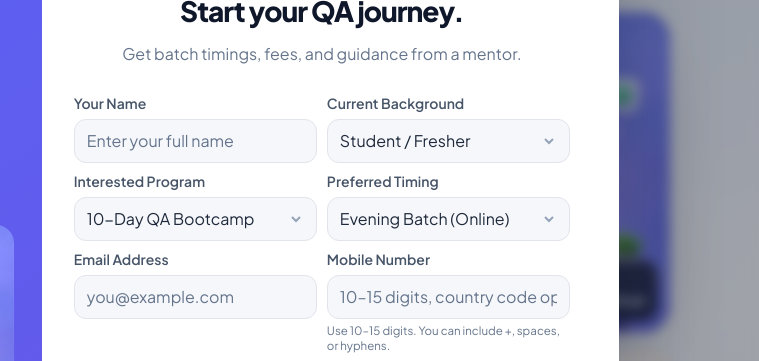
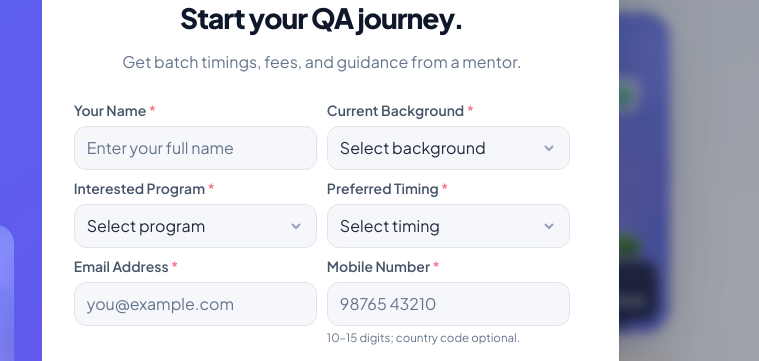
Before and after one commit to eyesofnydh/tesqivo, a website: page index.html in a window 1280 px wide. Shown: the part 180-541 px from the top of the page, 521-1280 px from the left. Drawn offline with Linux system fonts and the light colour scheme.

Commit message:
Polish required enquiry fields and confirmation

```diff
--- a/assets/enquiry-form.js
+++ b/assets/enquiry-form.js
@@ -51,7 +51,7 @@
       phone.setCustomValidity('');
       form.classList.add('is-submitted');
       anotherButton.hidden = false;
-      showStatus('Thank you! Your enquiry has been received. Our team will get back to you.', 'success');
+      showStatus('Thank you! Your enquiry has been received.\nOur team will get back to you soon.', 'success');
       form.dispatchEvent(new Event('inquiry:submitted'));
       status.focus({ preventScroll: true });
     } catch (error) {
--- a/index.html
+++ b/index.html
@@ -1035,11 +1035,12 @@
               <div class="grid grid-cols-1 sm:grid-cols-2 gap-4">
                 <div>
                   <label for="studentName" class="block text-xs font-semibold text-blue-200 mb-1">Your Name</label>
-                  <input id="studentName" name="name" type="text" autocomplete="name" required placeholder="Enter your full name" class="w-full px-3.5 py-2.5 rounded-xl bg-slate-900 border border-slate-700 text-white text-sm focus:outline-none focus:border-blue-400" />
+                  <input id="studentName" name="name" type="text" autocomplete="name" required maxlength="100" placeholder="Enter your full name" class="w-full px-3.5 py-2.5 rounded-xl bg-slate-900 border border-slate-700 text-white text-sm focus:outline-none focus:border-blue-400" />
                 </div>
                 <div>
                   <label for="studentBackground" class="block text-xs font-semibold text-blue-200 mb-1">Current Background</label>
-                  <select id="studentBackground" name="background" class="w-full px-3.5 py-2.5 rounded-xl bg-slate-900 border border-slate-700 text-white text-sm focus:outline-none focus:border-blue-400">
+                  <select id="studentBackground" name="background" required class="w-full px-3.5 py-2.5 rounded-xl bg-slate-900 border border-slate-700 text-white text-sm focus:outline-none focus:border-blue-400">
+                    <option value="" disabled selected>Select background</option>
                     <option value="Student / Fresher">Student / Fresher</option>
                     <option value="Career Switcher (Non-IT to IT)">Career Switcher (Non-IT to IT)</option>
                     <option value="Working Professional (0-3 Years)">Working Professional (0-3 Years)</option>
@@ -1050,7 +1051,8 @@
               <div class="grid grid-cols-1 sm:grid-cols-2 gap-4">
                 <div>
                   <label for="selectedProgram" class="block text-xs font-semibold text-blue-200 mb-1">Interested Program</label>
-                  <select id="selectedProgram" name="program" class="w-full px-3.5 py-2.5 rounded-xl bg-slate-900 border border-slate-700 text-white text-sm focus:outline-none focus:border-blue-400">
+                  <select id="selectedProgram" name="program" required class="w-full px-3.5 py-2.5 rounded-xl bg-slate-900 border border-slate-700 text-white text-sm focus:outline-none focus:border-blue-400">
+                    <option value="" disabled selected>Select program</option>
                     <option value="10-Day QA Bootcamp">10-Day QA Bootcamp</option>
                     <option value="Fast Track: Last-Minute Interview Prep">Interview Prep Fast Track</option>
                     <option value="Both Programs">Both Programs</option>
@@ -1058,7 +1060,8 @@
                 </div>
                 <div>
                   <label for="preferredTiming" class="block text-xs font-semibold text-blue-200 mb-1">Preferred Timing</label>
-                  <select id="preferredTiming" name="timing" class="w-full px-3.5 py-2.5 rounded-xl bg-slate-900 border border-slate-700 text-white text-sm focus:outline-none focus:border-blue-400">
+                  <select id="preferredTiming" name="timing" required class="w-full px-3.5 py-2.5 rounded-xl bg-slate-900 border border-slate-700 text-white text-sm focus:outline-none focus:border-blue-400">
+                    <option value="" disabled selected>Select timing</option>
                     <option value="Evening Batch (Online)">Evening Batch (Online)</option>
                     <option value="Morning Batch">Morning Batch</option>
                     <option value="Weekend Intensive">Weekend Intensive</option>
@@ -1066,7 +1069,7 @@
                 </div>
               </div>
 <div class="grid grid-cols-1 sm:grid-cols-2 gap-4"><div><label for="studentEmail" class="block text-xs font-semibold text-blue-200 mb-1">Email Address</label><input id="studentEmail" name="email" type="email" autocomplete="email" required maxlength="254" placeholder="you@example.com" class="w-full px-3.5 py-2.5 rounded-xl bg-slate-900 border border-slate-700 text-white text-sm focus:outline-none focus:border-blue-400" /></div>
-<div><label for="studentPhone" class="block text-xs font-semibold text-blue-200 mb-1">Mobile Number</label><input id="studentPhone" name="phone" type="tel" inputmode="tel" autocomplete="tel" required maxlength="22" placeholder="10–15 digits, country code optional" aria-describedby="phoneHelp" class="w-full px-3.5 py-2.5 rounded-xl bg-slate-900 border border-slate-700 text-white text-sm focus:outline-none focus:border-blue-400" /><small id="phoneHelp" class="enquiry-phone-help">Use 10–15 digits. You can include +, spaces, or hyphens.</small></div></div>
+<div><label for="studentPhone" class="block text-xs font-semibold text-blue-200 mb-1">Mobile Number</label><input id="studentPhone" name="phone" type="tel" inputmode="tel" autocomplete="tel" required maxlength="22" placeholder="98765 43210" aria-describedby="phoneHelp" class="w-full px-3.5 py-2.5 rounded-xl bg-slate-900 border border-slate-700 text-white text-sm focus:outline-none focus:border-blue-400" /><small id="phoneHelp" class="enquiry-phone-help">10–15 digits; country code optional.</small></div></div>
               <div class="enquiry-actions pt-2 flex flex-wrap items-center gap-3">
                 <button type="submit" class="flex-1 sm:flex-none inline-flex items-center justify-center gap-2 bg-emerald-500 hover:bg-emerald-400 text-slate-950 font-extrabold px-6 py-3.5 rounded-xl shadow-lg transition-all text-sm">Submit Enquiry</button>
               </div>
--- a/styles/input.css
+++ b/styles/input.css
@@ -302,7 +302,9 @@ header a.brand-lockup { display: flex; flex-direction: column; gap: 0; }
 /* Shared enquiry form and its scroll-triggered popup. */
 .enquiry-status { padding: 12px; border-radius: 12px; font-size: .875rem; line-height: 1.6; background: #eff6ff; color: #1e40af; }
 .enquiry-status[data-state="success"] { background: #ecfdf5; color: #065f46; }
+.enquiry-status[data-state="success"] { white-space: pre-line; text-align: center; font-weight: 700; }
 .enquiry-status[data-state="error"] { background: #fff1f2; color: #9f1239; }
+#batchInquiryForm label[for]::after { content: ' *'; color: #fb7185; }
 .enquiry-privacy { font-size: .875rem; line-height: 1.6; color: #cbd5e1; }
 .enquiry-phone-help { display: block; margin-top: 4px; font-size: .72rem; line-height: 1.35; color: #cbd5e1; }
 .enquiry-popup .enquiry-privacy { color: #64748b; }
@@ -310,7 +312,7 @@ header a.brand-lockup { display: flex; flex-direction: column; gap: 0; }
 .enquiry-another { min-height: 44px; padding: 8px 16px; border: 1px solid currentColor; border-radius: 10px; color: inherit; font-size: .875rem; font-weight: 700; }
 #batchInquiryForm.is-submitted .grid, #batchInquiryForm.is-submitted .enquiry-actions, #batchInquiryForm.is-submitted .enquiry-privacy { display: none; }
 #batchInquiryForm.is-submitted .enquiry-status { margin-top: 0; }
-#batchInquiryForm.is-submitted .enquiry-another { display: inline-flex; align-items: center; justify-content: center; }
+#batchInquiryForm.is-submitted .enquiry-another { display: flex; align-items: center; justify-content: center; width: fit-content; margin-left: auto; margin-right: auto; }
 #batchInquiryForm button:disabled { opacity: .65; cursor: wait; }
 /* Compact captions overlay the illustration without adding height to the card. */
 #heroSection .hero-photo img { height: auto; aspect-ratio: 3 / 2; object-position: center; }
```
Also changed, not shown: assets/site.css, 1 other file.
